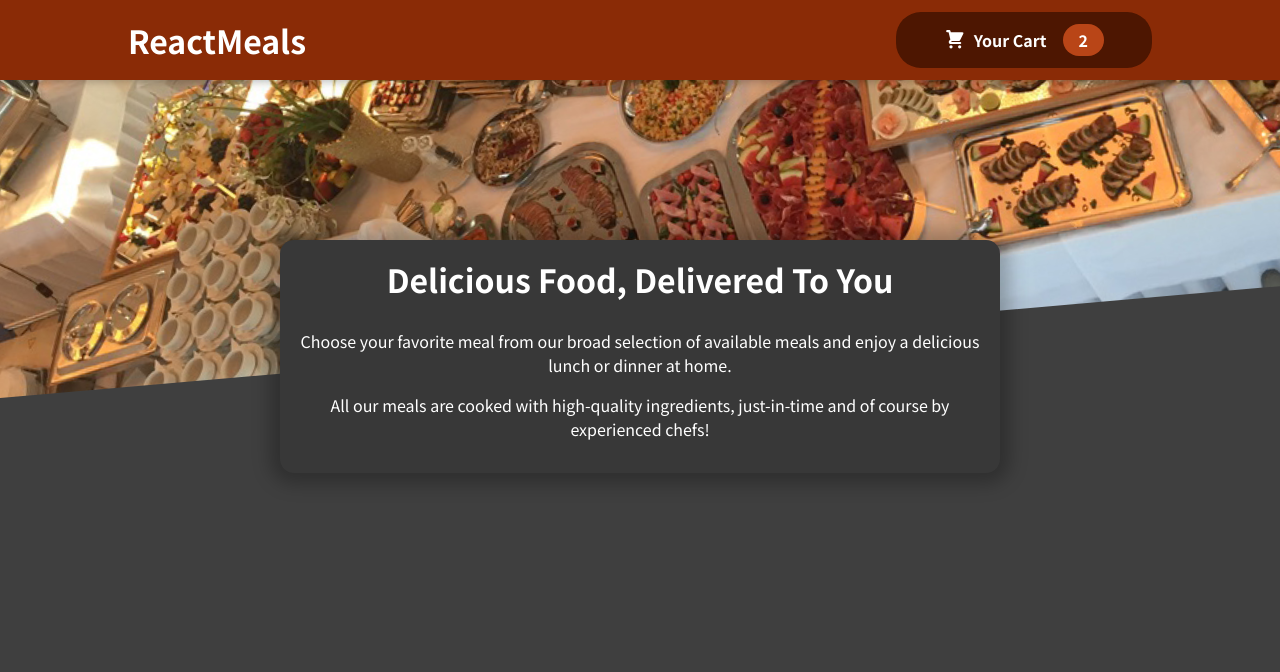
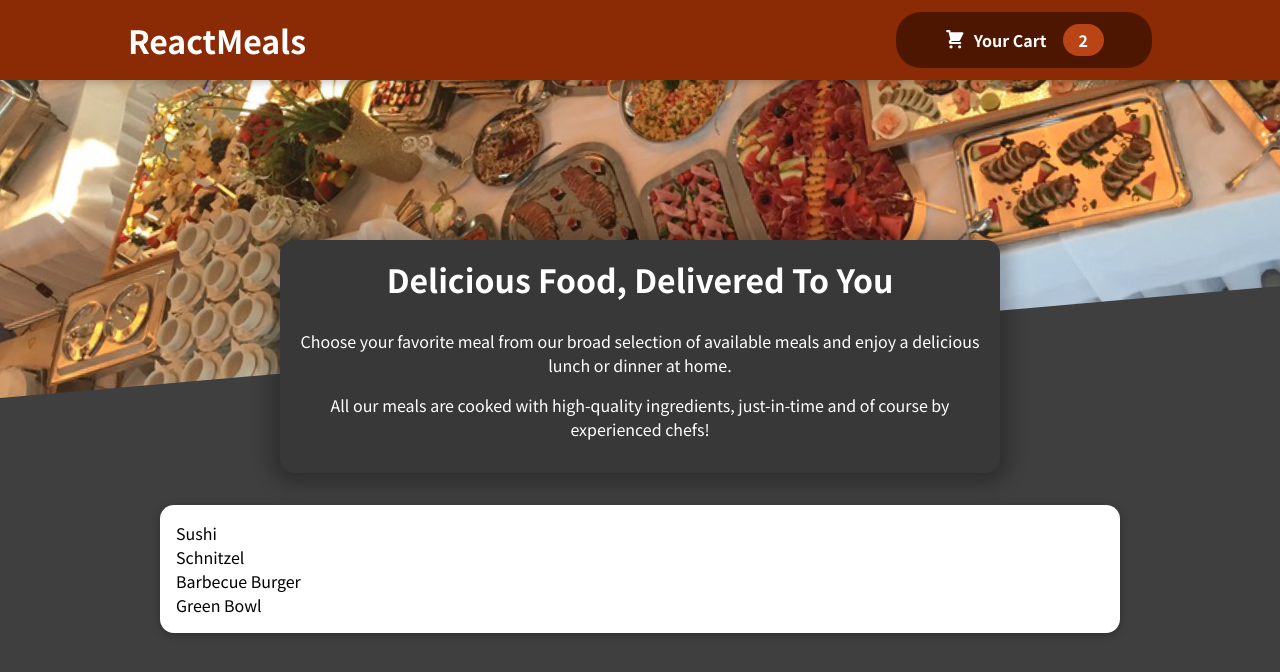
Before and after one commit to SpectreAscended/react-food-order-app-3, a React (Vite) app: page / in a window 1280 px wide. Shown: the top 672 px of the page. Built offline with nearby package versions, Linux system fonts and the light colour scheme.

Commit message:
Added available meals component and loaded dummy data

```diff
--- a/src/App.jsx
+++ b/src/App.jsx
@@ -6,7 +6,9 @@
   return (
     <>
       <Header />
-      <Meals />
+      <main>
+        <Meals />
+      </main>
     </>
   );
 };
--- /dev/null
+++ b/src/components/Meals/AvailableMeals.jsx
@@ -0,0 +1,19 @@
+import React from 'react';
+import classes from './AvailableMeals.module.css';
+import DUMMY_MEALS from '../../store/dummyData';
+import Card from '../UI/Card';
+
+console.log(DUMMY_MEALS);
+
+const AvailableMeals = props => {
+  const meals = DUMMY_MEALS.map(meal => <li key={meal.id}>{meal.name}</li>);
+  return (
+    <section className={classes.meals}>
+      <Card>
+        <ul>{meals}</ul>
+      </Card>
+    </section>
+  );
+};
+
+export default AvailableMeals;
--- /dev/null
+++ b/src/components/Meals/AvailableMeals.module.css
@@ -0,0 +1,24 @@
+.meals {
+  max-width: 60rem;
+  width: 90%;
+  margin: 2rem auto;
+  animation: meals-appear 1s ease-out forwards;
+}
+
+.meals ul {
+  list-style: none;
+  margin: 0;
+  padding: 0;
+}
+
+@keyframes meals-appear {
+  from {
+    opacity: 0;
+    transform: translateY(3rem);
+  }
+
+  to {
+    opacity: 1;
+    transform: translateY(0);
+  }
+}
--- a/src/components/Meals/Meals.jsx
+++ b/src/components/Meals/Meals.jsx
@@ -1,11 +1,13 @@
 import React from 'react';
 import MealsSummary from './MealsSummary';
+import AvailableMeals from './AvailableMeals';
 
 const Meals = () => {
   return (
-    <section>
+    <>
       <MealsSummary />
-    </section>
+      <AvailableMeals />
+    </>
   );
 };
 
--- /dev/null
+++ b/src/store/dummyData.js
@@ -0,0 +1,28 @@
+const DUMMY_MEALS = [
+  {
+    id: 'm1',
+    name: 'Sushi',
+    description: 'Finest fish and veggies',
+    price: 22.99,
+  },
+  {
+    id: 'm2',
+    name: 'Schnitzel',
+    description: 'A german specialty!',
+    price: 16.5,
+  },
+  {
+    id: 'm3',
+    name: 'Barbecue Burger',
+    description: 'American, raw, meaty',
+    price: 12.99,
+  },
+  {
+    id: 'm4',
+    name: 'Green Bowl',
+    description: 'Healthy...and green...',
+    price: 18.99,
+  },
+];
+
+export default DUMMY_MEALS;
```
